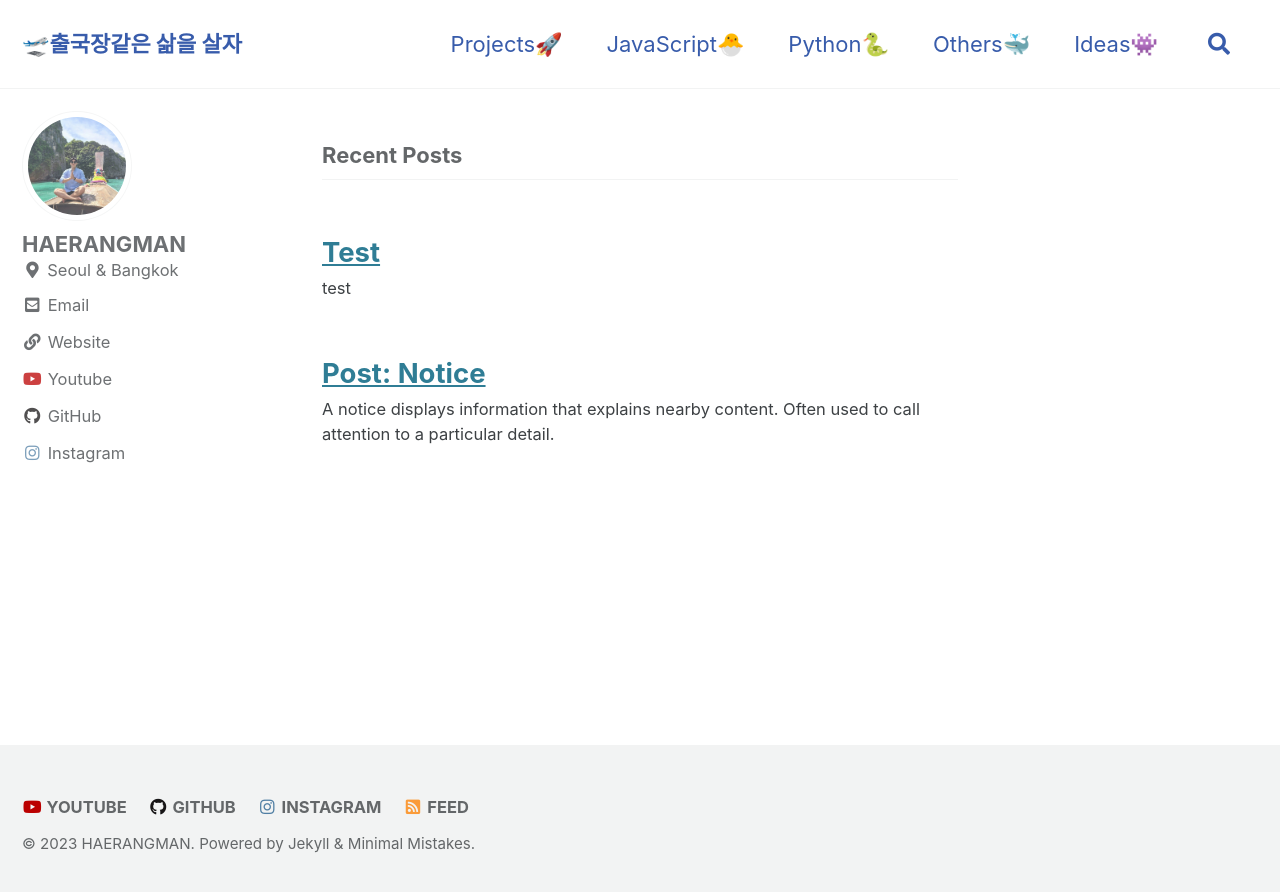
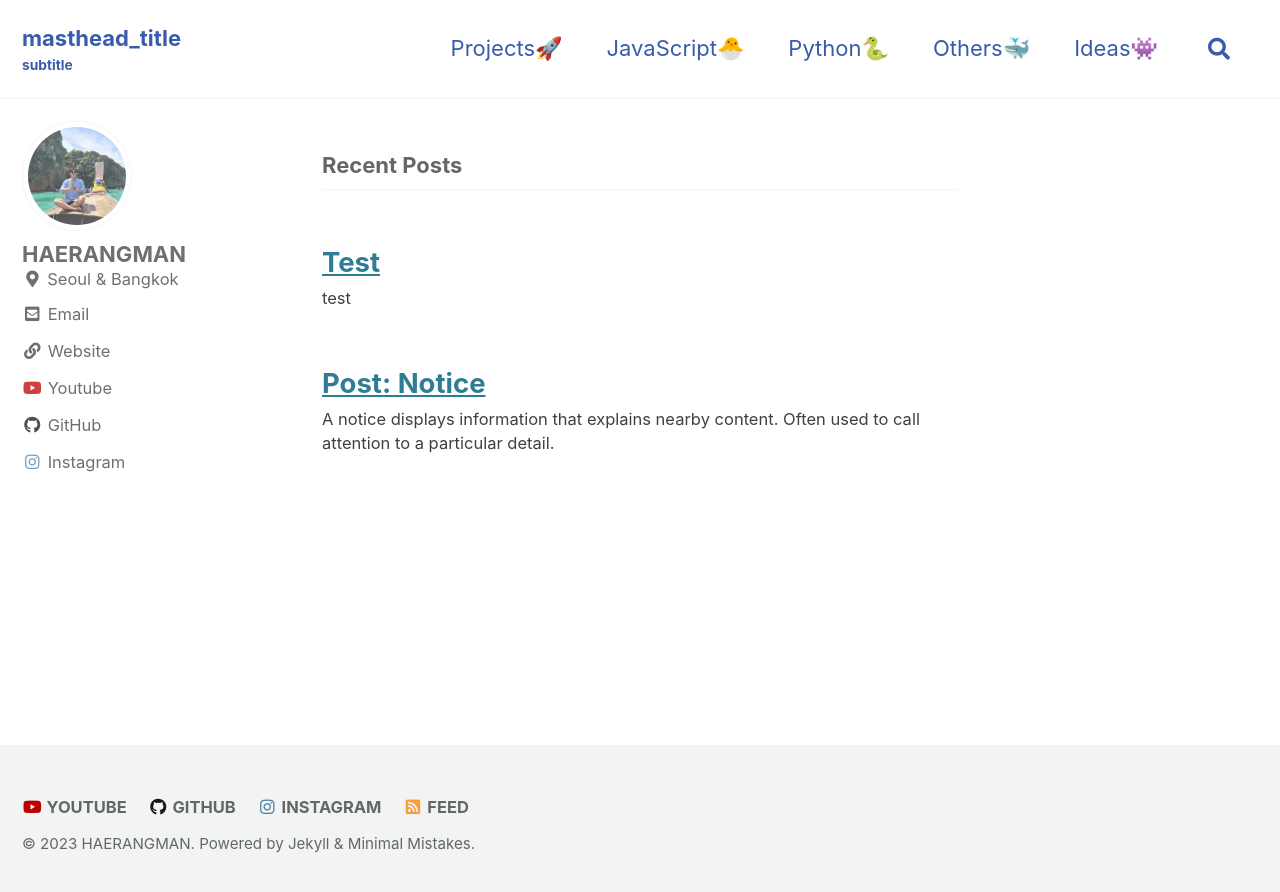
Before and after one commit to HAERANGMAN/HAERANGMAN.github.io, a Jekyll site: the page built from index.html, in a window 1280 px wide. Shown: the top 892 px of the page. Built offline with Jekyll 4.4.1, drawn with Linux system fonts in a browser that asks for light colours; cached includes are drawn as plain includes; the list of posts is cut into pages by our own code; part of the change alters nothing that is shown.

Commit message:
Update_config_230415_2228
Update_config_230415_2228

```diff
--- a/_config.yml
+++ b/_config.yml
@@ -17,17 +17,17 @@ minimal_mistakes_skin    : "default" # "air" , "aqua", "contrast", "dark", "dirt
 # Site Settings
 locale                   : "kr-KR"
 title                    : "🛫출국장같은 삶을 살자"
-title_separator          : "-"
-subtitle                 : #타이틀_부제 # site tagline that appears below site title in masthead
+title_separator          : "title_separator" #원래는 이거 "-"
+subtitle                 : "subtitle" #타이틀_부제 # site tagline that appears below site title in masthead
 name                     : "HAERANGMAN"
 description              : "HAERANGMAN's Log"
 url                      : "https://haerangman.github.io/"
-baseurl                  : # the subpath of your site, e.g. "/blog"
+baseurl                  : "/baseurl" # the subpath of your site, e.g. "/blog"
 repository               : "HAERANGMAN/HAERANGMAN.github.io"
 teaser                   : "/assets/Image/1666960590162.jpg" #메뉴옆 or head
 logo                     : #타이틀 왼쪽 로고임 #"/assets/Image/1558687692016.jpg"
-masthead_title           : #타이틀_메인 # overrides the website title displayed in the masthead, use " " for no title
-# breadcrumbs            : false # true, false (default)
+masthead_title           : "masthead_title" #타이틀_메인 # overrides the website title displayed in the masthead, use " " for no title
+breadcrumbs              : false # true, false (default)
 words_per_minute         : 200
 comments:
   provider               : "utterances" # false (default), "disqus", "discourse", "facebook", "staticman", "staticman_v2", "utterances", "giscus", "custom"
@@ -295,7 +295,7 @@ defaults:
       share: false
       related: true
       sidebar:
-        nav: "categories"
+      nav: "categories"
 
   # _pages
   - scope:
@@ -303,9 +303,9 @@ defaults:
       type: pages
     values:
       layout: single
-      author_profile: true
+      author_profile: false #true
       read_time: false
       comments: false
       share: false
       related: true
-      nav: "main"
+      nav: "categories" #"main"
```
